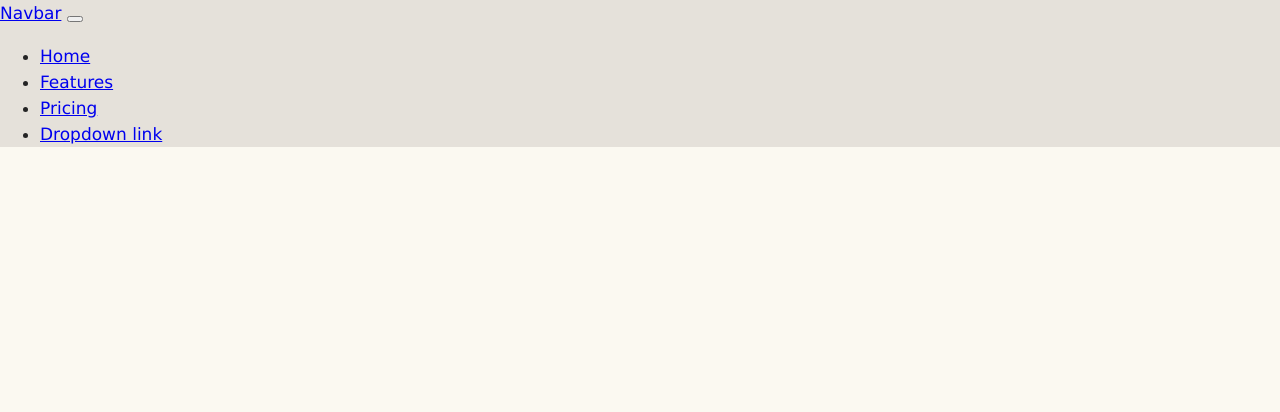
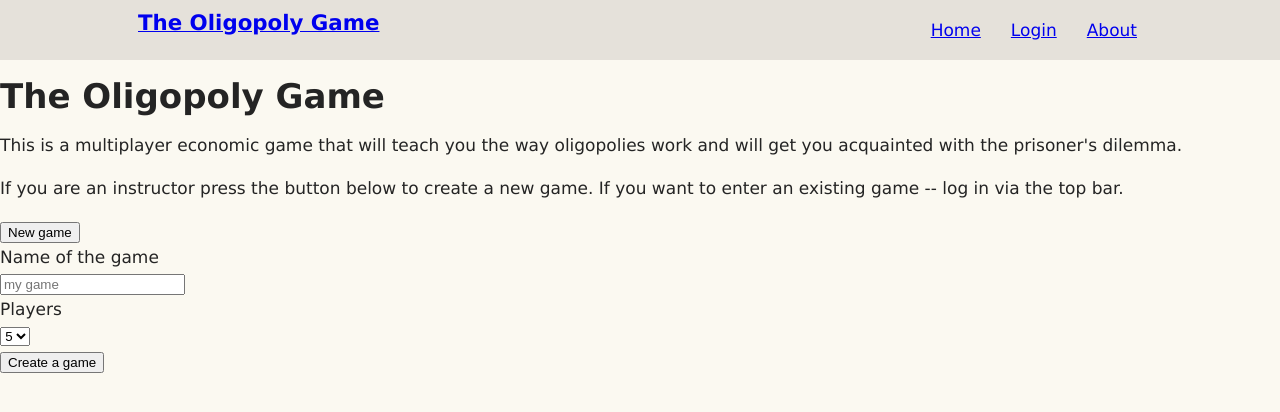
Before and after one commit to stacyjina/oligopoly-game, a PHP site: page / in a window 1280 px wide. Shown: the top 412 px of the page. Run offline with PHP 8.4, Linux system fonts and the light colour scheme.

Commit message:
playing with some php

```diff
--- a/index.php
+++ b/index.php
@@ -6,43 +6,110 @@
     <title>The Oligopoly Game</title>
     <meta name='viewport' content='width=device-width, initial-scale=1'>
     <link rel='stylesheet' type='text/css' media='screen' href='css/style.css'>
+    <!-- <link rel='stylesheet' type='text/css' media='screen' href='https://cdn.jsdelivr.net/npm/bootstrap@5.3.2/dist/css/bootstrap.min.css'> -->
     <!-- <script src='main.js'></script> -->
 </head>
 <body>
 
     <!-- Navigation bar -->
-    <nav class="navbar">
-        <div class="container-fluid">
-            <a class="navbar-name" href="#">Navbar</a>
-            <button class="navbar-toggler" type="button" data-bs-toggle="collapse" data-bs-target="#navbarNavDropdown"
-                    aria-controls="navbarNavDropdown" aria-expanded="false" aria-label="Toggle navigation">
-                <span class="navbar-toggler-icon"></span>
-            </button>
-            <div class="collapse navbar-collapse" id="navbarNavDropdown">
-                <ul class="navbar-nav">
-                    <li class="nav-item">
-                    <a class="nav-link active" aria-current="page" href="#">Home</a>
-                    </li>
-                    <li class="nav-item">
-                    <a class="nav-link" href="#">Features</a>
-                    </li>
-                    <li class="nav-item">
-                    <a class="nav-link" href="#">Pricing</a>
-                    </li>
-                    <li class="nav-item dropdown">
-                    <a class="nav-link dropdown-toggle" href="#" role="button" data-bs-toggle="dropdown" aria-expanded="false">
-                        Dropdown link
+
+    <div class="navbar">
+        <div class="nav container">
+            <div class="brand">
+                <a class="brand" href="#">
+                    <span class="brandname">The Oligopoly Game</span>
+                </a>
+            </div>
+
+            <ul class="nav buttons">
+                <li class="nav link">
+                    <a href="#">Home</a>
+                </li>
+                <li class="nav link">
+                    <a href="#" class="dropdown-toggle" role="button" aria-expanded="false">
+                        Login</span>
+                        <span class="caret"></span>
                     </a>
-                    <ul class="dropdown-menu">
-                        <li><a class="dropdown-item" href="#">Action</a></li>
-                        <li><a class="dropdown-item" href="#">Another action</a></li>
-                        <li><a class="dropdown-item" href="#">Something else here</a></li>
+                    <ul class="dropdown-menu" role="menu">
+                        <li id="fast-login-form-area">
+                            <form id="loginFormItem" name="f" action="index.php" method="POST" class="dropdown-menus ng-pristine ng-valid">
+
+                                <div class="form-group">
+                                    <label for="loginInputField">Login</label>
+                                    <br>
+                                    <input id="loginInputField" type="text" name="j_username" style="text-align: center" value="login">
+                                </div>
+                                <div class="form-group">
+                                    <label for="passwordInputField">Password</label>
+                                    <br>
+                                    <input id="passwordInputField" type="password" name="j_password" style="text-align: center" value="password">
+                                </div>
+                                <div class="form-group">
+                                    <button type="submit" class="btn btn-success btn-block">Login</button>
+                                </div>
+                            </form>
+                        </li>
                     </ul>
-                    </li>
-                </ul>
+                </li>
+                <li class="nav link">
+                    <a href="#">About</a>
+                </li>
+            </ul>
+        </div>
+
+    </div>
+
+    <!-- Title -->
+
+    <h1 class="title">The Oligopoly Game</h1>
+
+    <div class="description">
+        <p>This is a multiplayer economic game that will teach you the way oligopolies work and
+            will get you acquainted with the prisoner's dilemma.</p>
+    </div>
+
+    <div class="new-or-existing">
+        <p>If you are an instructor press the button below to create a new game.
+            If you want to enter an existing game -- log in via the top bar.</p>
+    </div>
+
+    <button class="new-game" type="menu">New game</button>
+
+    <div class="dropdown-form">
+        <form class="px-4 py-3" action="index.php" method="post">
+            <div class="mb-3">
+                <label for="exampleDropdownFormEmail1" class="form-label">Name of the game</label>
+                <br>
+                <input type="text" placeholder="my game" name="gamename">
             </div>
-        </div>
-    </nav>
+            <div class="mb-3">
+                <label class="label" for="players_number">Players</label>
+                <br>
+                <select name="players_number">
+                    <option value="3" style="text-align: center;">3</option>
+                    <option value="4" style="text-align: center;">4</option>
+                    <option value="5" selected="selected" style="text-align: center;">5</option>
+                    <option value="6" style="text-align: center;">6</option>
+                </select>
+            </div>
+            <button type="submit" class="btn btn-primary" name="submit">Create a game</button>
+        </form>
+    </div>
 
+    <div class="logins">
+        <?php
+            if (isset($_POST["submit"])) {
+                foreach ($_POST as $key => $value) {
+                    echo "{$key} -> {$value} <br>";
+                }
+                for ($i = 1; $i <= $_POST["players_number"]; $i++) {
+                    echo "login{$i}: {$_POST["gamename"]}{$i} <br>";
+                }
+            }
+        ?>
+        <!-- <ul class="logins">
+            <li></li>
+        </ul> -->
+    </div>
 </body>
 </html>
```
